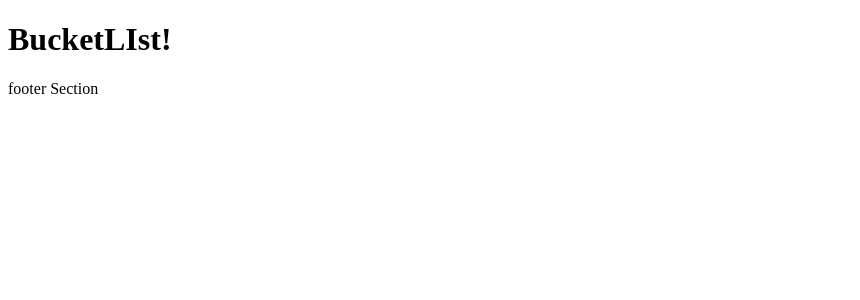
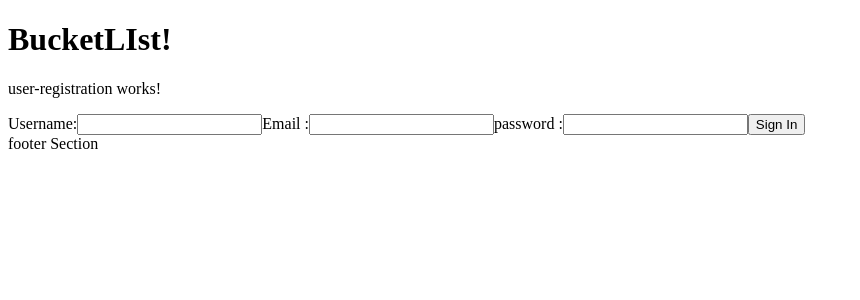
Before and after one commit to daisyndungu/cp2-BucketList-Application, an Angular app in the folder bucketlist-frontend/: page /auth/register in a window 1280 px wide. Before the commit this address led to /. Shown: the top 300 px of the page, without its empty margins (0-860 px from the left). Built offline with nearby package versions, Linux system fonts and the light colour scheme.

Commit message:
[ch 143652587] Add user registration

```diff
--- a/bucketlist-frontend/src/app/bucketlist.service.ts
+++ b/bucketlist-frontend/src/app/bucketlist.service.ts
@@ -6,11 +6,21 @@ import 'rxjs/add/operator/catch';
 
 @Injectable()
 export class BucketlistService {
-  private headers = new Headers({"Content-Type": "application/json"});
+  private headers = new Headers(
+    {
+      "Content-Type": "application/json"
+    });
   private baseUrl = 'http://127.0.0.1:5000';  // URL to web api
 
 
   constructor(private http: Http) { }
+  addUser(username: string, email: string, password: string): Observable<any> {
+    const url = `${this.baseUrl}` + `/auth/register`;
+    return this.http
+               .post(url, JSON.stringify({'username': username, 'email': email, 'password': password}), {headers: this.headers})
+               .map(response => response.json());
+  }
+
   getBucketlists(): Observable<any> {
     return this.http
         .get(`${this.baseUrl}/bucketlists`)
--- a/bucketlist-frontend/src/app/pages/items/items.component.html
+++ b/bucketlist-frontend/src/app/pages/items/items.component.html
@@ -44,6 +44,6 @@
         </tr>
       </div>
     </table>
-
+  <button (click)="goBack()">Back</button>
   </div>
 </body>
--- a/bucketlist-frontend/src/app/pages/items/items.component.ts
+++ b/bucketlist-frontend/src/app/pages/items/items.component.ts
@@ -48,6 +48,10 @@ export class ItemsComponent implements OnInit {
     this.router.navigate(['bucketlists/'+ this.bucketlist_id + '/items/' + id]);
   }
 
+  goBack(): void {
+    this.router.navigate(['bucketlists']);
+  }
+
   ngOnInit() {
     this.getItems(this.bucketlist_id);
     console.log(this.bucketlist_id)
--- /dev/null
+++ b/bucketlist-frontend/src/app/pages/user-registration/user-registration.component.html
@@ -0,0 +1,12 @@
+<p>
+  user-registration works!
+</p>
+<div>
+  <label>Username:</label> <input #userName />
+  <label>Email :</label> <input #email />
+  <label>password :</label> <input #password />
+  <button (click)="addUser(userName.value, email.value, password.value);
+  userName.value=''; email.value=''; password.value=''">
+    Sign In
+  </button>
+</div>
--- /dev/null
+++ b/bucketlist-frontend/src/app/pages/user-registration/user-registration.component.ts
@@ -0,0 +1,32 @@
+import { Component, OnInit } from '@angular/core';
+
+import { BucketlistService } from '../../bucketlist.service'
+@Component({
+  selector: 'app-user-registration',
+  templateUrl: './user-registration.component.html',
+  styleUrls: ['./user-registration.component.css']
+})
+export class UserRegistrationComponent implements OnInit {
+  _username: any;
+  _email: any;
+  _password: any;
+  constructor(private bucketlistService: BucketlistService) {
+
+   }
+
+  addUser(username: string, email: string, password: string): any {
+    username = username.trim();
+    email = email.trim();
+    password = password.trim();
+    if (!username) { return; }
+    this.bucketlistService.addUser(username, email, password).subscribe(
+      // Returns the updated list of all bucketlists
+
+
+        );
+  }
+  ngOnInit() {
+
+  }
+
+}
```
Also changed, not shown: bucketlist-frontend/src/app/app.module.ts (+6 -2 lines), bucketlist-frontend/src/app/pages/user-registration/user-registration.component.css (added), 1 other file (tests, documents, lock files or other folders).
